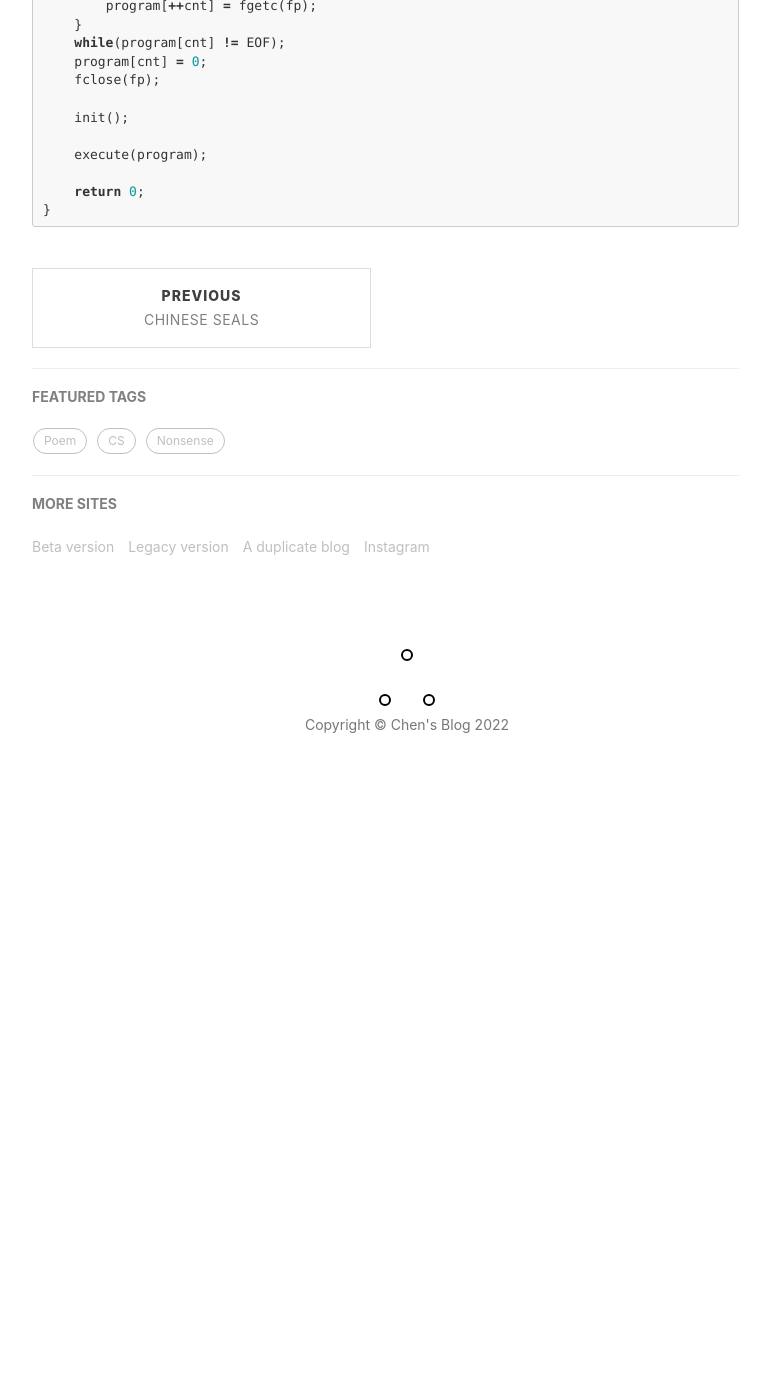
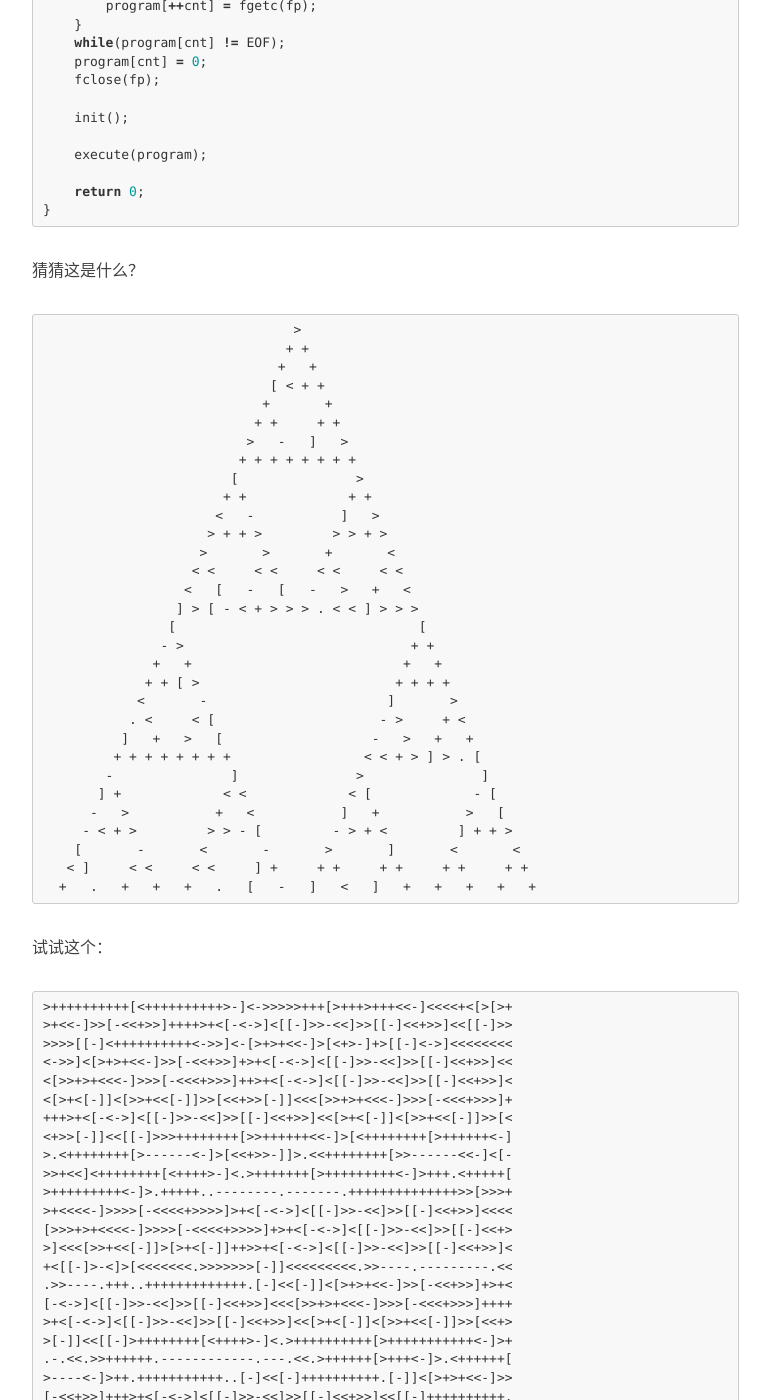
Before and after one commit to w20chen/w20chen.github.io, a Jekyll site: the page built from _posts/2022-10-22-brain.md, in a window 1280 px wide and 1400 px high, scrolled down 3419 px. Shown: the whole window, without its empty margins (233-1003 px from the left). Built offline with Jekyll 4.4.1, drawn with Linux system fonts in a browser that asks for light colours; nearby versions of some CDN libraries; comment, search, counter and statistics services are not loaded; before the commit the page ends 4248 px from its top, so only the background shows below that; some of the changed text lies outside the part shown.

Commit message:
Update 2022-10-22-brain.md

````diff
--- a/_posts/2022-10-22-brain.md
+++ b/_posts/2022-10-22-brain.md
@@ -176,3 +176,72 @@
     return 0;
 }
 ```
+
+猜猜这是什么？
+```cmd
+                                >
+                               + +
+                              +   +
+                             [ < + +
+                            +       +
+                           + +     + +
+                          >   -   ]   >
+                         + + + + + + + +
+                        [               >
+                       + +             + +
+                      <   -           ]   >
+                     > + + >         > > + >
+                    >       >       +       <
+                   < <     < <     < <     < <
+                  <   [   -   [   -   >   +   <
+                 ] > [ - < + > > > . < < ] > > >
+                [                               [
+               - >                             + +
+              +   +                           +   +
+             + + [ >                         + + + +
+            <       -                       ]       >
+           . <     < [                     - >     + <
+          ]   +   >   [                   -   >   +   +
+         + + + + + + + +                 < < + > ] > . [
+        -               ]               >               ]
+       ] +             < <             < [             - [
+      -   >           +   <           ]   +           >   [
+     - < + >         > > - [         - > + <         ] + + >
+    [       -       <       -       >       ]       <       <
+   < ]     < <     < <     ] +     + +     + +     + +     + +
+  +   .   +   +   +   .   [   -   ]   <   ]   +   +   +   +   +
+```
+
+试试这个：
+```cmd
+>++++++++++[<++++++++++>-]<->>>>>+++[>+++>+++<<-]<<<<+<[>[>+
+>+<<-]>>[-<<+>>]++++>+<[-<->]<[[-]>>-<<]>>[[-]<<+>>]<<[[-]>>
+>>>>[[-]<++++++++++<->>]<-[>+>+<<-]>[<+>-]+>[[-]<->]<<<<<<<<
+<->>]<[>+>+<<-]>>[-<<+>>]+>+<[-<->]<[[-]>>-<<]>>[[-]<<+>>]<<
+<[>>+>+<<<-]>>>[-<<<+>>>]++>+<[-<->]<[[-]>>-<<]>>[[-]<<+>>]<
+<[>+<[-]]<[>>+<<[-]]>>[<<+>>[-]]<<<[>>+>+<<<-]>>>[-<<<+>>>]+
++++>+<[-<->]<[[-]>>-<<]>>[[-]<<+>>]<<[>+<[-]]<[>>+<<[-]]>>[<
+<+>>[-]]<<[[-]>>>++++++++[>>++++++<<-]>[<++++++++[>++++++<-]
+>.<++++++++[>------<-]>[<<+>>-]]>.<<++++++++[>>------<<-]<[-
+>>+<<]<++++++++[<++++>-]<.>+++++++[>+++++++++<-]>+++.<+++++[
+>+++++++++<-]>.+++++..--------.-------.++++++++++++++>>[>>>+
+>+<<<<-]>>>>[-<<<<+>>>>]>+<[-<->]<[[-]>>-<<]>>[[-]<<+>>]<<<<
+[>>>+>+<<<<-]>>>>[-<<<<+>>>>]+>+<[-<->]<[[-]>>-<<]>>[[-]<<+>
+>]<<<[>>+<<[-]]>[>+<[-]]++>>+<[-<->]<[[-]>>-<<]>>[[-]<<+>>]<
++<[[-]>-<]>[<<<<<<<.>>>>>>>[-]]<<<<<<<<<.>>----.---------.<<
+.>>----.+++..+++++++++++++.[-]<<[-]]<[>+>+<<-]>>[-<<+>>]+>+<
+[-<->]<[[-]>>-<<]>>[[-]<<+>>]<<<[>>+>+<<<-]>>>[-<<<+>>>]++++
+>+<[-<->]<[[-]>>-<<]>>[[-]<<+>>]<<[>+<[-]]<[>>+<<[-]]>>[<<+>
+>[-]]<<[[-]>++++++++[<++++>-]<.>++++++++++[>+++++++++++<-]>+
+.-.<<.>>++++++.------------.---.<<.>++++++[>+++<-]>.<++++++[
+>----<-]>++.+++++++++++..[-]<<[-]++++++++++.[-]]<[>+>+<<-]>>
+[-<<+>>]+++>+<[-<->]<[[-]>>-<<]>>[[-]<<+>>]<<[[-]++++++++++.
+>+++++++++[>+++++++++<-]>+++.+++++++++++++.++++++++++.------
+.<++++++++[>>++++<<-]>>.<++++++++++.-.---------.>.<-.+++++++
+++++.++++++++.---------.>.<-------------.+++++++++++++.-----
+-----.>.<++++++++++++.---------------.<+++[>++++++<-]>..>.<-
+---------.+++++++++++.>.<<+++[>------<-]>-.+++++++++++++++++
+.---.++++++.-------.----------.[-]>[-]<<<.[-]]<[>+>+<<-]>>[-
+<<+>>]++++>+<[-<->]<[[-]>>-<<]>>[[-]<<+>>]<<[[-]++++++++++.[
+-]<[-]>]<+<]
+```
````
